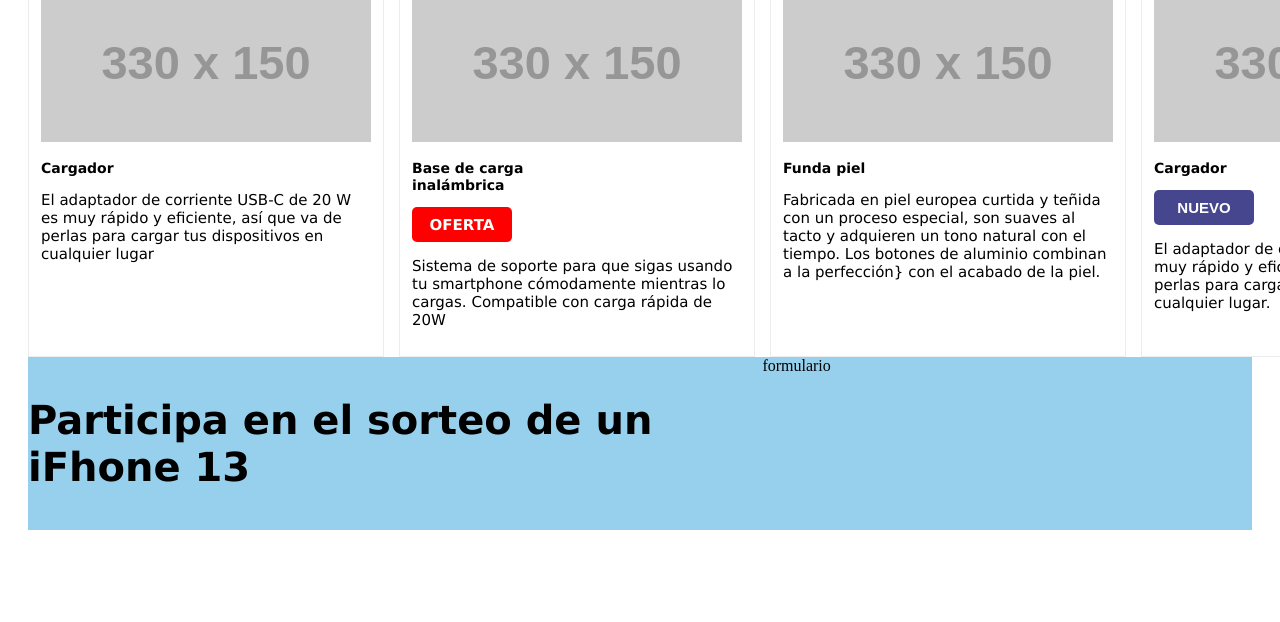
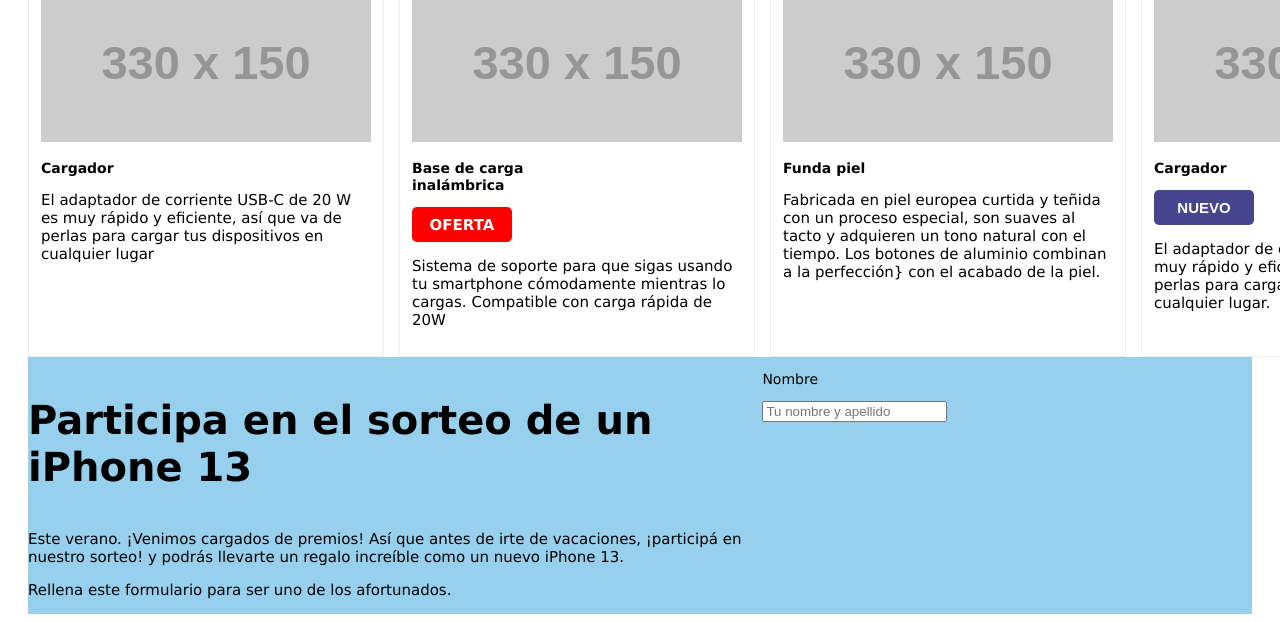
Before and after one commit to DanMudry/actividad_uno, a plain HTML site: page index.html in a window 1280 px wide. Shown: the part 633-1255 px from the top of the page. Before the commit the page ends 1171 px from the top, so only its background shows below. Drawn offline with nearby package versions, Linux system fonts and the light colour scheme; placeholder pictures from the web are drawn by us.

Commit message:
renegando con el input del form

```diff
--- a/index.html
+++ b/index.html
@@ -43,7 +43,7 @@
         <p class="ifhone">Compra un iFhone 13 Pro</p>
 
         <p class="texto_ifon">
-          <strong>iFhone 13:</strong> Tu nuevo superpoder. Nuestro sistema de
+          <strong>iPhone 13:</strong> Tu nuevo superpoder. Nuestro sistema de
           cámara dual más avanzado. Chip que hace morder el polvo a la
           competencia. Un subidón de autonomía que vaya sí notarás. Ceramic
           Shield, más duro que cualquier vidrio de Smartphone.
@@ -171,11 +171,25 @@
         <article class="texto_sorteo fondo">
           <h1 class="titulo_sorteo_ifone">
           <p style="margin-bottom: 1px;">Participa en el sorteo de un</p>
-          <p style="margin-top: 0px;">iFhone 13</p></h1>
+          <p style="margin-top: 0px;">iPhone 13</p></h1>
+          <p class="texto_accesorio">
+            Este verano. ¡Venimos cargados de premios! Así que antes de irte de vacaciones,
+            ¡participá en nuestro sorteo! y podrás llevarte un regalo
+            increíble como un nuevo iPhone 13. </p>
+          <p class="texto_accesorio">
+            Rellena este formulario para ser uno de los afortunados.
+          </p>
 
         </article>
-        <article class="formulario fondo">
-          formulario
+        <article class="texto_sorteo fondo">
+          <p class="titulo_accesorio">Nombre</p>
+          <form>
+            <label for="nombre"></label>
+            <input placeholder="Tu nombre y apellido"
+             id="nombre">
+
+          </form>
+
         </article>
       </article>
     </div>
```
Also changed, not shown: style.css (line endings or trailing spaces).
